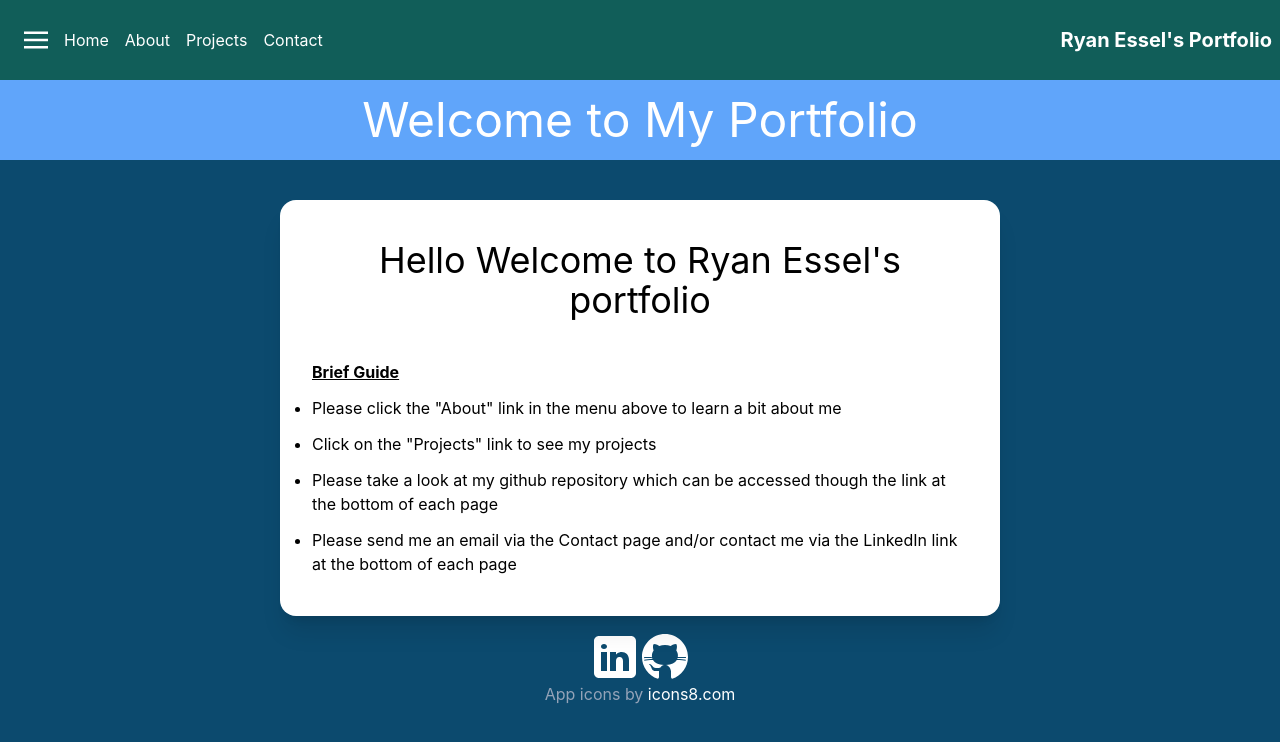
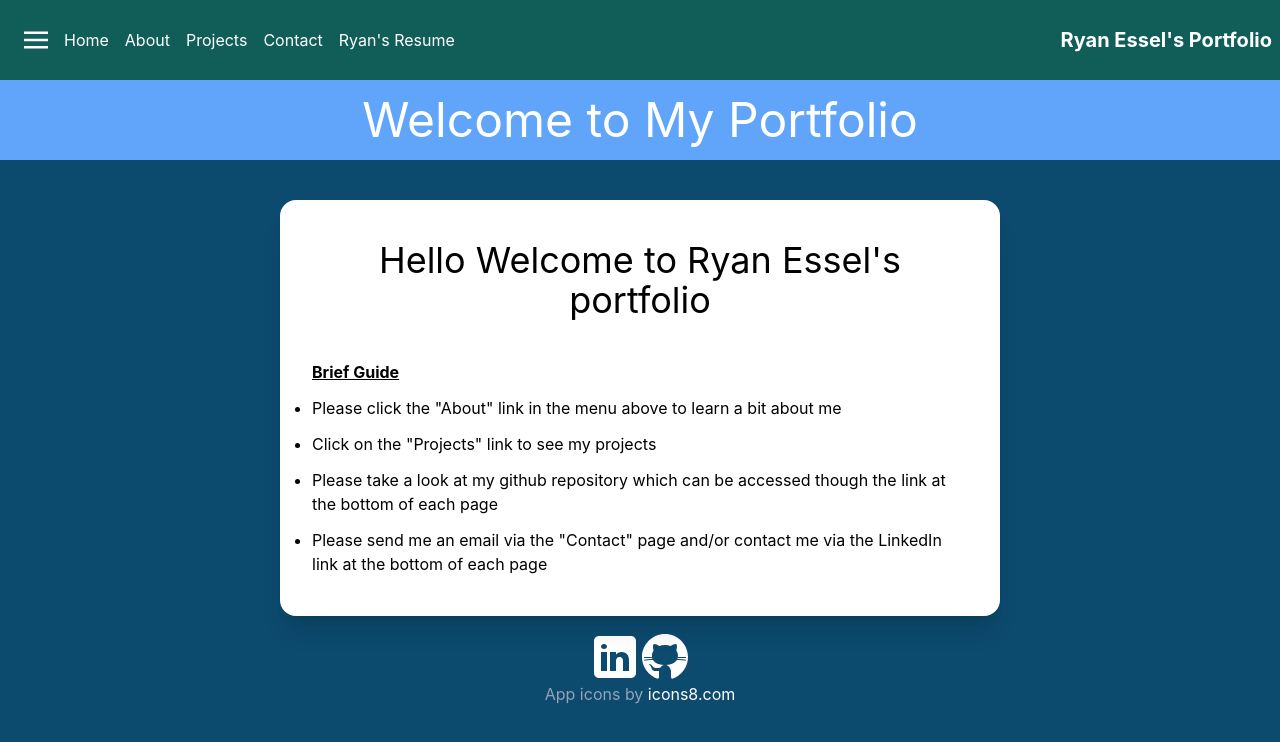
Before and after one commit to ryanessel/ryanessel-portfolio, a React (Create React App) app: page / in a window 1280 px wide. Both pictures are taken after a click on the button 36 px from the left and 28 px from the top of the page. Shown: the top 742 px of the page. Built offline with nearby package versions, Linux system fonts and the light colour scheme.

Commit message:
adjusting front page consistency and adding resuming link to nav bar

```diff
--- a/src/components/Navbar.js
+++ b/src/components/Navbar.js
@@ -52,6 +52,10 @@ import { useState } from "react";
             <Link to='/contact' className="block px-2 py-1 text-white hover:text-gray-400"  > Contact
             </Link>
 
+            <Link to='../docs/Resume-Ryan-Essel-5-5-2023.pdf' className="block px-2 py-1 text-white hover:text-gray-400"  > Ryan's Resume
+            </Link>
+
+
 
 
 
--- a/src/pages/Home.js
+++ b/src/pages/Home.js
@@ -16,7 +16,7 @@ import { Link } from 'react-router-dom';
 homePageGreeting={"Hello Welcome to Ryan Essel's portfolio"}
 aboutInfo={`Please click the "About" link in the menu above to learn a bit about me`}
 myProjects={'Click on the "Projects" link to see my projects'}
-contactMe={"Please send me an email via the Contact page and/or contact me via the LinkedIn link at the bottom of each page"}
+contactMe={`Please send me an email via the "Contact" page and/or contact me via the LinkedIn link at the bottom of each page`}
 githubRepo={"Please take a look at my github repository which can be accessed though the link at the bottom of each page"}
 
 
```
Also changed, not shown: 1 other file (tests, documents, lock files or other folders).
